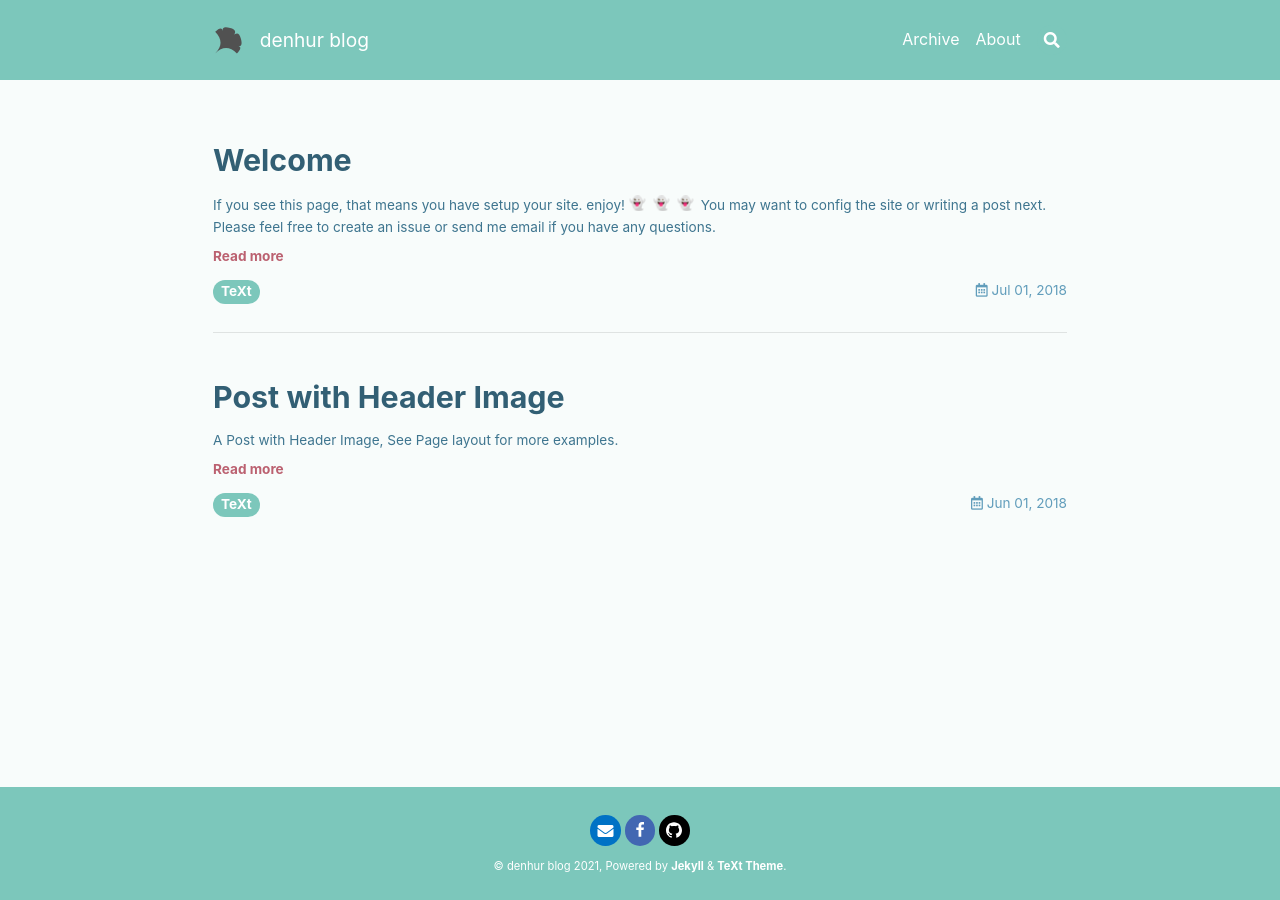
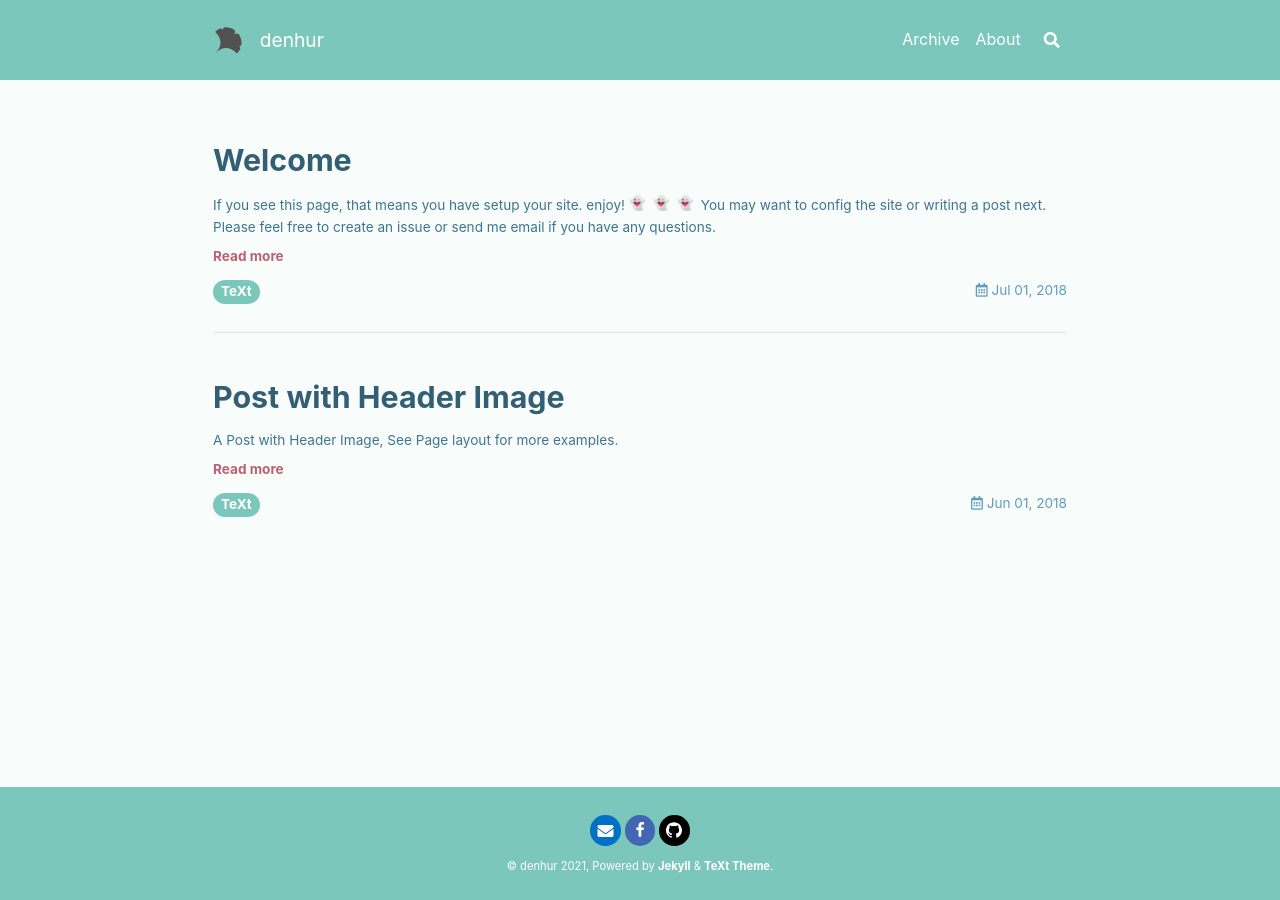
Before and after one commit to denhur62/denhur62.github.io, a Jekyll site: the page built from index.html, in a window 1280 px wide. Built offline with Jekyll 4.4.1, drawn with Linux system fonts in a browser that asks for light colours; nearby versions of some CDN libraries; emoji names are drawn with the system emoji font; the list of posts is cut into pages by our own code.

```diff
--- a/_config.yml
+++ b/_config.yml
@@ -16,11 +16,11 @@
 
 ## => Site Settings
 ##############################
-text_skin: forest # (default), "dark", "forest", "ocean", "chocolate", "orange"
-highlight_theme: tomorrow-night # "default" (default), "tomorrow", "tomorrow-night", "tomorrow-night-eighties", "tomorrow-night-blue", "tomorrow-night-bright"
+text_skin: "forest" # (default), "dark", "forest", "ocean", "chocolate", "orange"
+highlight_theme: "tomorrow-night" # "default" (default), "tomorrow", "tomorrow-night", "tomorrow-night-eighties", "tomorrow-night-blue", "tomorrow-night-bright"
 url     : "https://denhur62.github.io"
 baseurl : # does not include hostname
-title   : "denhur blog"
+title   : "denhur"
 description: > # this means to ignore newlines until "Language & timezone"
   Your Site Description
 
```
